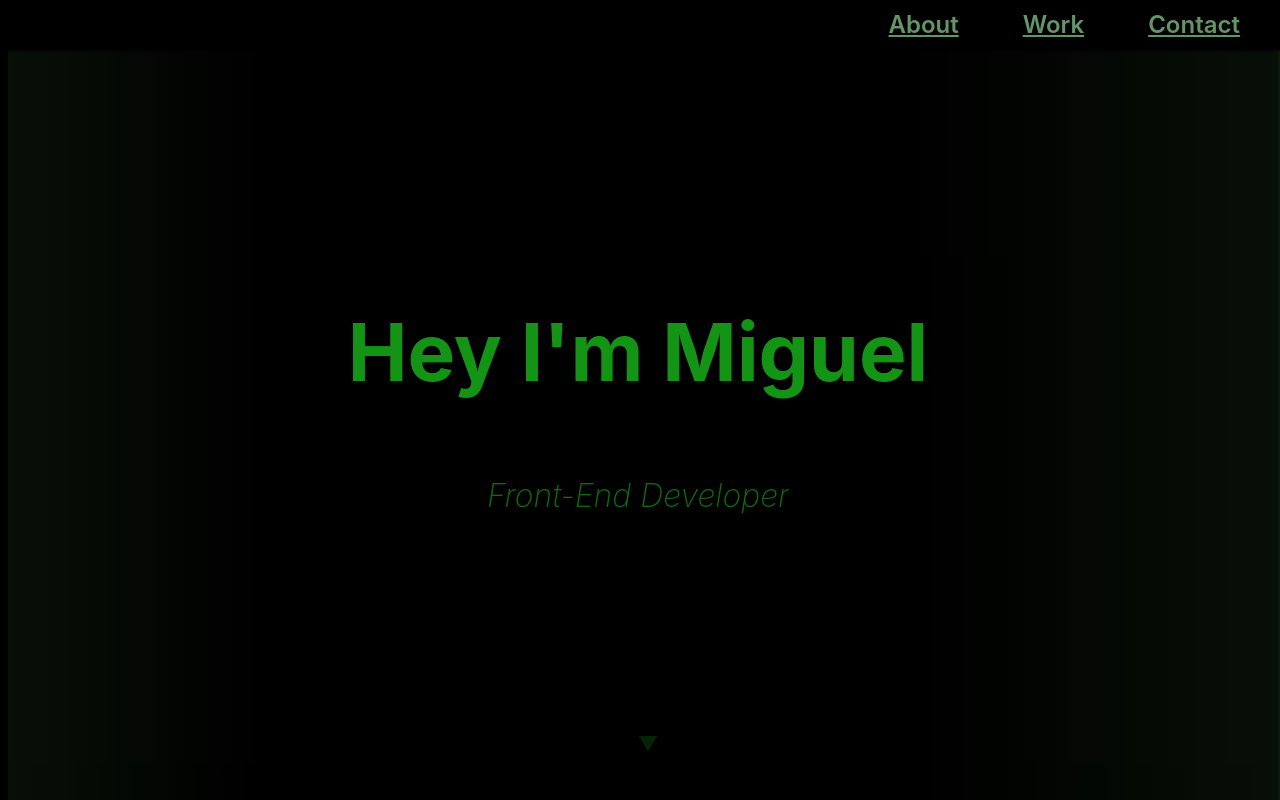
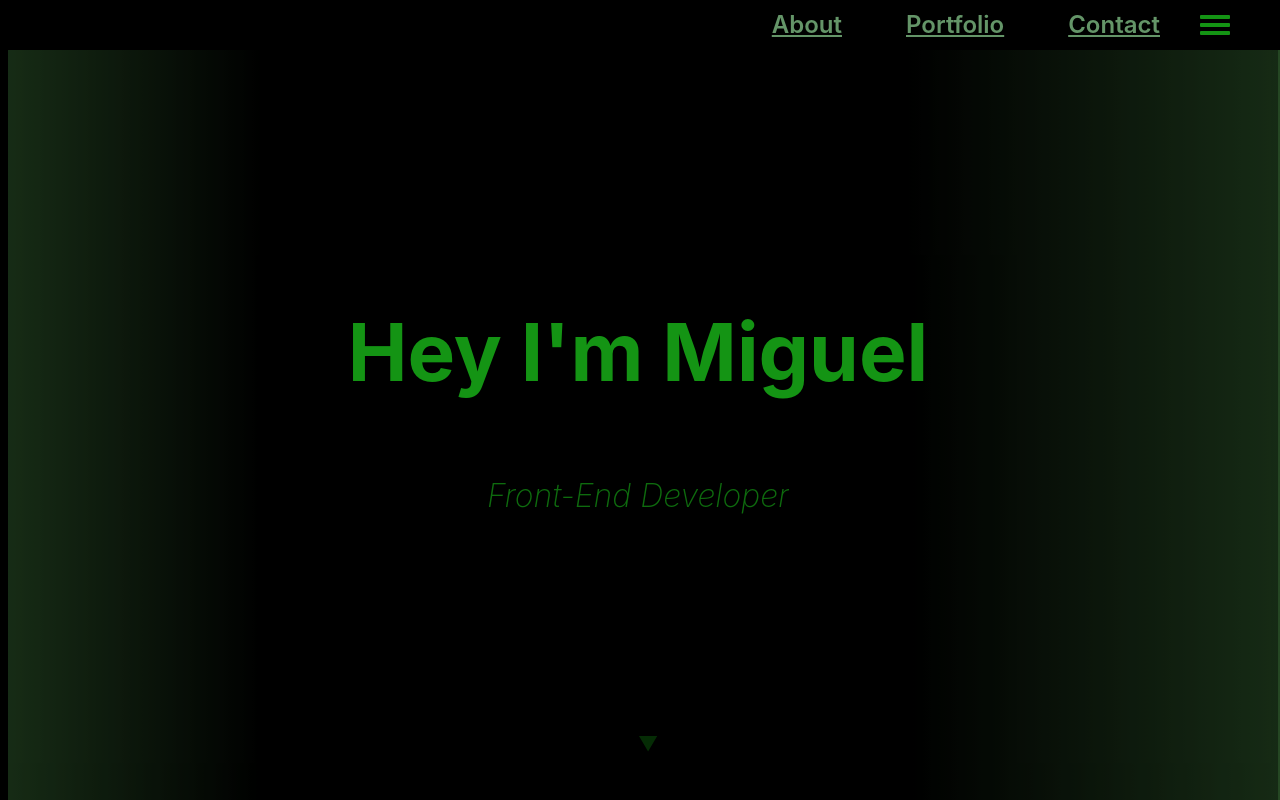
Before and after one commit to Mike-is-coding/Mike-is-coding.github.io, a React (Create React App) app: page / in a window 1280 px wide. Shown: the top 800 px of the page. Built offline with nearby package versions, Linux system fonts and the light colour scheme.

Commit message:
Added hamburger menu

```diff
--- a/src/App.js
+++ b/src/App.js
@@ -19,12 +19,17 @@ function App() {
                 <a href="#welcome-section">About</a>
               </li>
               <li className="nav-item">
-                <a href="#projects">Work</a>
+                <a href="#projects-section">Portfolio</a>
               </li>
               <li className="nav-item">
                 <a href="#contact-me">Contact</a>
               </li>
             </ul>
+            <div className="navbar-hamburger">
+              <div className="bar" ></div>
+              <div className="bar"></div>
+              <div className="bar" ></div>
+            </div>
           </nav>
         </div>
 
@@ -56,7 +61,7 @@ function App() {
               <hr className="dashed" />
               <p>
                 {
-                  "I am an entry-level front-end developer with a passion for creating visually appealing and user-friendly, responsive, websites and web applications. I have a solid understanding of HTML, CSS, JavaScript, and jQuery and am familiar with responsive design and popular front-end frameworks. I am a quick learner and am always eager to expand my skills and knowledge in the field. I am eager to learn and improve my skills, and dedicated to providing the best user experience."
+                  "I am an entry-level front-end developer with a passion for creating visually appealing and user-friendly websites and web applications. I have a solid understanding of HTML, CSS, JavaScript, and jQuery and am familiar with responsive design and popular front-end frameworks such as Reactjs. I am a quick learner and am always eager to expand my skills and knowledge in the field. I am eager to learn and improve my skills, and dedicated to providing the best user experience."
                 }
               </p>
             </div>
@@ -64,7 +69,7 @@ function App() {
         </section>
 
         {/* || Projects Section */}
-        <section className="projects-section">
+        <section className="projects-section" id="projects-section">
           <div className="projects-section-container">
             <div className="project"></div>
             <div className="project"></div>
--- a/src/index.css
+++ b/src/index.css
@@ -33,7 +33,7 @@
     top: 0;
   }
   100% {
-    top: 2500px;
+    top: 2000px;
   }
 }
 @-webkit-keyframes flicker-static {
@@ -140,7 +140,7 @@ a {
 
 /* Specific css */
 .background {
-  height: 2500px;
+  height: 2000px;
   width: 100vw;
   background: linear-gradient(90deg, #2b5329 0%, #000000 20%, #000000 70%, #2b5329 100%);
   -webkit-animation: flickerAnimation 0.05s infinite;
@@ -201,8 +201,24 @@ a {
   left: 0;
   width: 100vw;
   height: 50px;
-  box-shadow: 0 2px 0 rgba(0, 0, 0, 0.4);
   z-index: 10;
+}
+
+.navbar-hamburger {
+  background: #000000;
+  width: 30px;
+  height: 20px;
+  margin-right: 50px;
+  display: flex;
+  flex-direction: column;
+  justify-content: space-between;
+}
+
+.bar {
+  width: 100%;
+  height: 4px;
+  background: #149414;
+  border-radius: 1px;
 }
 
 .nav-list {
@@ -316,7 +332,7 @@ hr.dashed {
 }
 
 .projects-section {
-  background: linear-gradient(0deg, #000000 0%, #000000 80%, rgba(0, 0, 0, 0.4) 100%);
+  background: linear-gradient(0deg, #000000 0%, rgba(0, 0, 0, 0.4) 100%);
   width: 100vw;
   height: -webkit-fit-content;
   height: -moz-fit-content;
--- a/src/index.scss
+++ b/src/index.scss
@@ -7,13 +7,16 @@ $hacker: #149414;
 $light-hacker: #649568;
 $black: #000000;
 $trans-black: rgb(0, 0, 0, 0.4);
-$trans-gradient-black: linear-gradient(0deg, #000000 0%, #000000 80%, rgb(0, 0, 0, 0.4) 100%);
-// $trans-gradient-black: radial-gradient(circle at top left, #000000 0%, #000000 80%, rgb(0, 0, 0, 0.4) 100%);
+$trans-gradient-black: linear-gradient(0deg, #000000 0%, rgb(0, 0, 0, 0.4) 100%);
 
 @media only screen and (min-width: 600px) {
   body {
     min-width: 600;
   }
+}
+
+@media only screen and (min-width: 1200px) {
+
 }
 
 
@@ -101,7 +104,7 @@ $trans-gradient-black: linear-gradient(0deg, #000000 0%, #000000 80%, rgb(0, 0,
   0% {
     top: 0;
   } 100% {
-    top: 2500px;
+    top: 2000px;
   }
 }
 
@@ -251,7 +254,7 @@ a {
 /* Specific css */
 
 .background {
-  height: 2500px;
+  height: 2000px;
   width: 100vw;
   background: $flicker-green;
   @include flicker();
@@ -301,8 +304,29 @@ a {
   left: 0;
   width: 100vw;
   height: 50px;
-  box-shadow: 0 2px 0 rgba(0, 0, 0, 0.4);
   z-index: 10;
+}
+
+// .nav-list {
+//   position: absolute;
+//   right: 0;
+// }
+
+.navbar-hamburger {
+  background: $black;
+  width: 30px;
+  height: 20px;
+  margin-right: 50px;
+  display: flex;
+  flex-direction: column;
+  justify-content: space-between;
+}
+
+.bar {
+  width: 100%;
+  height: 4px;
+  background: $hacker;
+  border-radius: 1px;
 }
 
 .nav-list {
```
Also changed, not shown: 1 other file (tests, documents, lock files or other folders).
